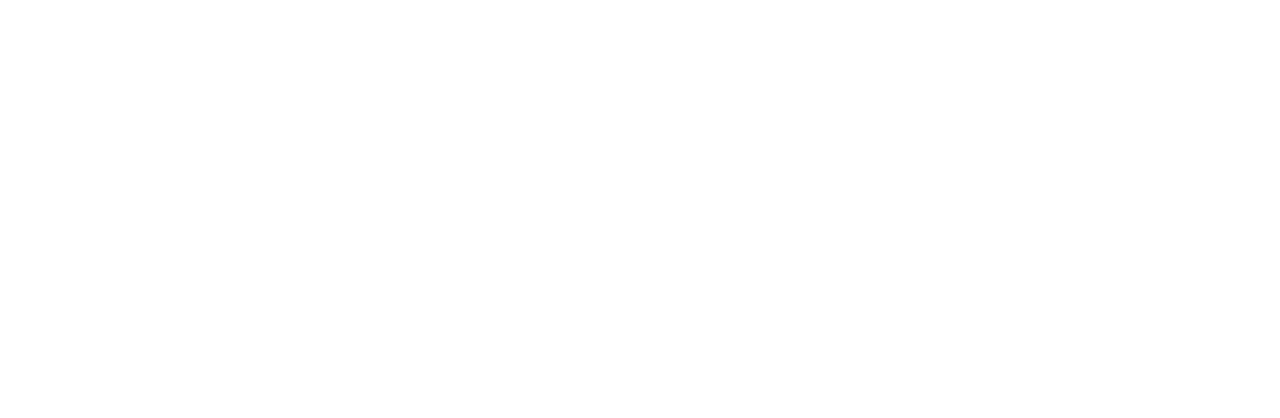
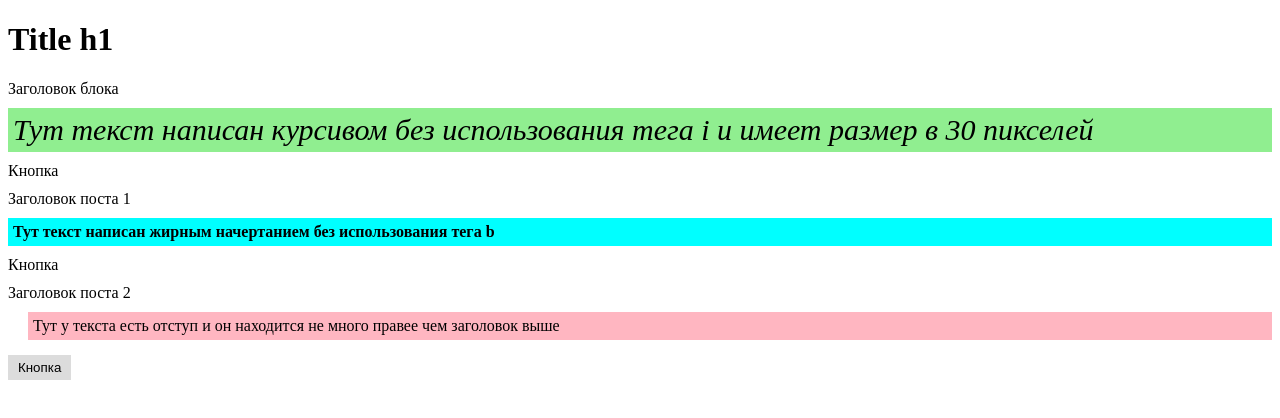
Before and after one commit to Cennge/HTML-Education, a plain HTML site: page index.html in a window 1280 px wide. Drawn offline with Linux system fonts and the light colour scheme.

Commit message:
added text

```diff
--- a/index.html
+++ b/index.html
@@ -1,15 +1,28 @@
 <!DOCTYPE html>
-<html lang="en">
+<html>
+<head>
+    <title>Title h1</title>
+    <link rel="stylesheet" href="style.css">
+</head>
+<body>
+    <h1>Title h1</h1>
 
-<head>
-    <meta charset="UTF-8">
-    <meta name="viewport" content="width=device-width, initial-scale=1.0">
-    <title>Empty</title>
-</head>
+    <div class="header">Заголовок блока</div>
 
-<body>
+    <div class="italic-text">Тут текст написан курсивом без использования тега i и имеет размер в 30 пикселей</div>
 
+    <div class="button">Кнопка</div>
 
+    <div class="header">Заголовок поста 1</div>
+
+    <div class="bold-text">Тут текст написан жирным начертанием без использования тега b</div>
+
+    <div class="button">Кнопка</div>
+
+    <div class="header">Заголовок поста 2</div>
+
+    <div class="offset-text">Тут у текста есть отступ и он находится не много правее чем заголовок выше</div>
+
+    <button>Кнопка</button>
 </body>
-
 </html>
--- /dev/null
+++ b/style.css
@@ -0,0 +1,33 @@
+.italic-text {
+    font-style: italic;
+    font-size: 30px;
+    background-color: #90EE90;
+    padding: 5px;
+    margin: 10px 0;
+}
+
+.bold-text {
+    font-weight: bold;
+    background-color: #00FFFF;
+    padding: 5px;
+    margin: 10px 0;
+}
+
+.offset-text {
+    background-color: #FFB6C1;
+    padding: 5px;
+    margin: 10px 0;
+    margin-left: 20px;
+}
+
+button {
+    background-color: #DCDCDC;
+    border: none;
+    padding: 5px 10px;
+    margin: 5px 0;
+    display: inline-block;
+}
+
+.header {
+    margin: 10px 0;
+}
```
